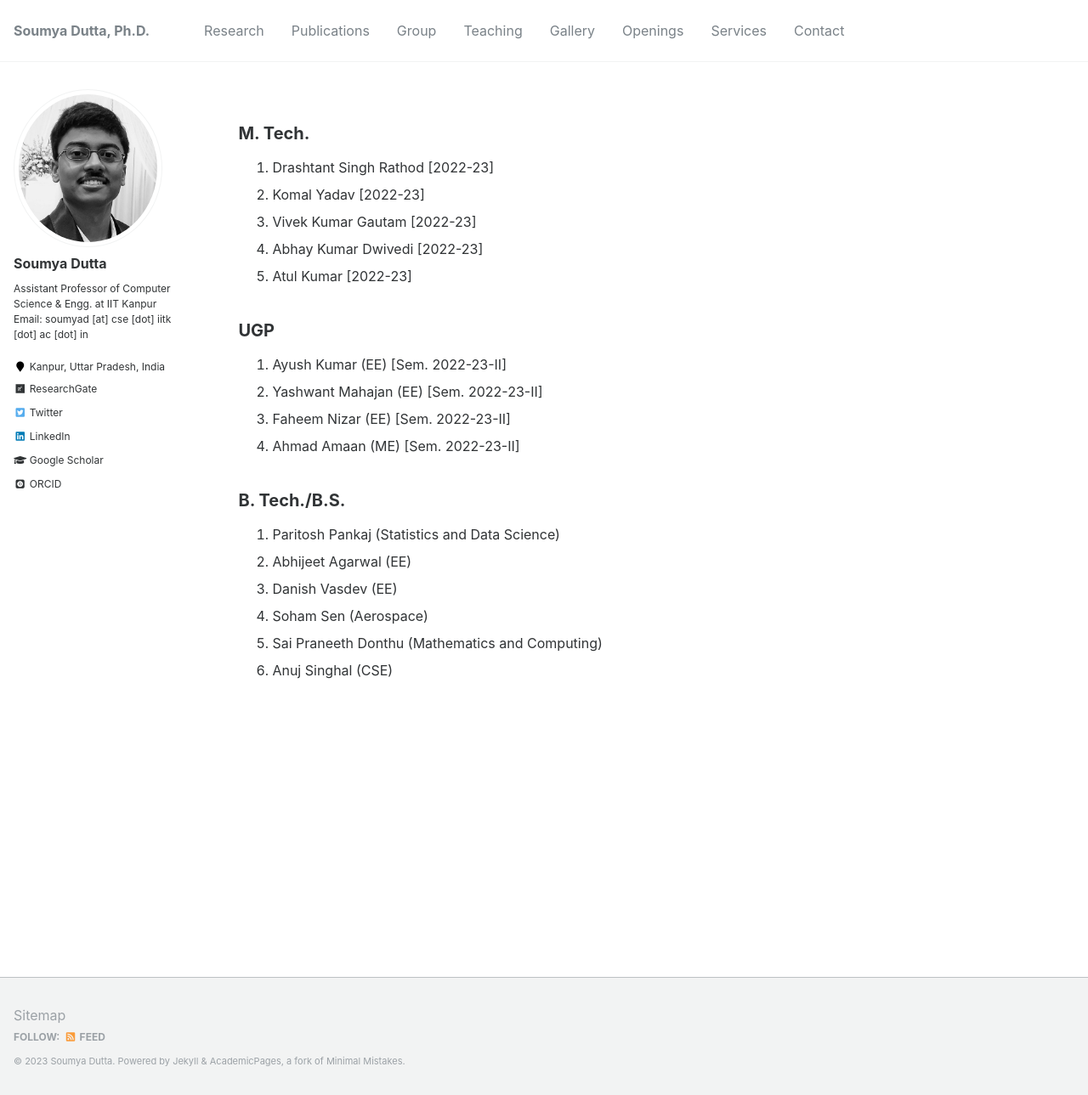
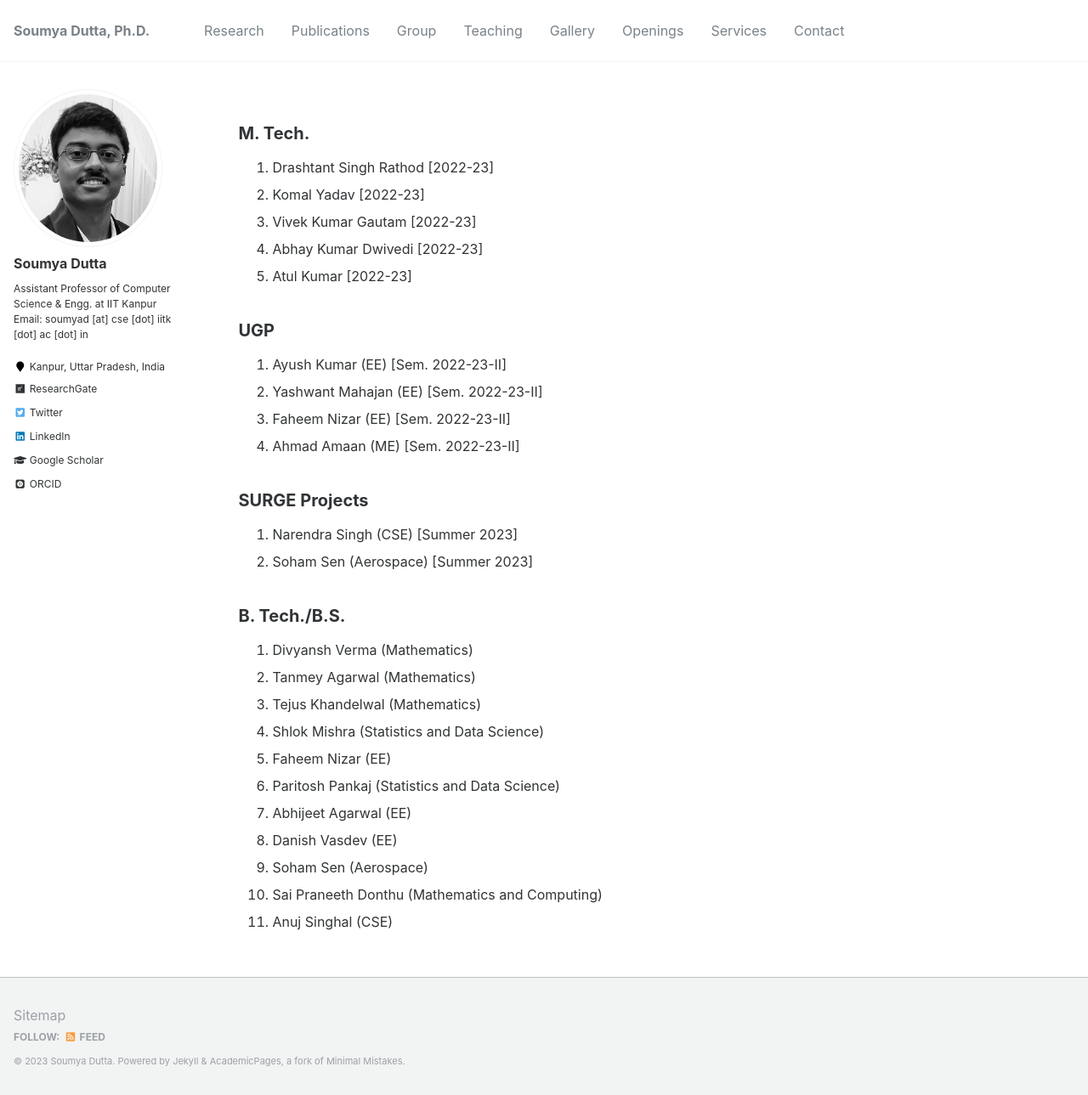
Before and after one commit to soumyadutta-cse/soumyadutta-cse.github.io, a Jekyll site: the page built from _pages/group.md, in a window 1280 px wide and 1289 px high. Shown: the whole window at 85% size. Built offline with Jekyll 4.4.1, drawn with Linux system fonts in a browser that asks for light colours; some web fonts are replaced.

Commit message:
minor edits

```diff
--- a/_pages/group.md
+++ b/_pages/group.md
@@ -20,7 +20,18 @@ author_profile: true
 2. Faheem Nizar (EE) [Sem. 2022-23-II]
 1. Ahmad Amaan (ME) [Sem. 2022-23-II]
 
+
+## SURGE Projects
+2. Narendra Singh (CSE) [Summer 2023]
+1. Soham Sen (Aerospace) [Summer 2023]
+
+
 ## B. Tech./B.S.
+11. Divyansh Verma (Mathematics)
+10. Tanmey Agarwal (Mathematics)
+9. Tejus Khandelwal (Mathematics)
+8. Shlok Mishra (Statistics and Data Science)
+7. Faheem Nizar (EE)
 6. Paritosh Pankaj (Statistics and Data Science)
 5. Abhijeet Agarwal (EE)
 4. Danish Vasdev (EE)
```
Also changed, not shown: _pages/services.md (+4 -4 lines).
